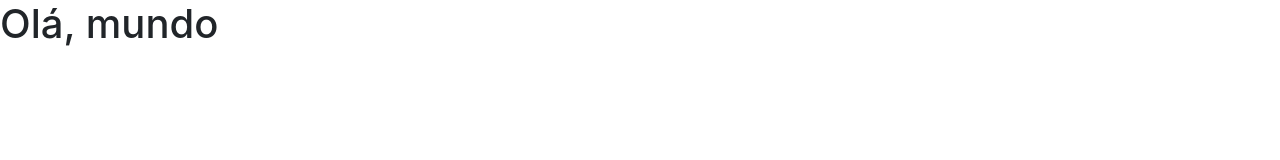
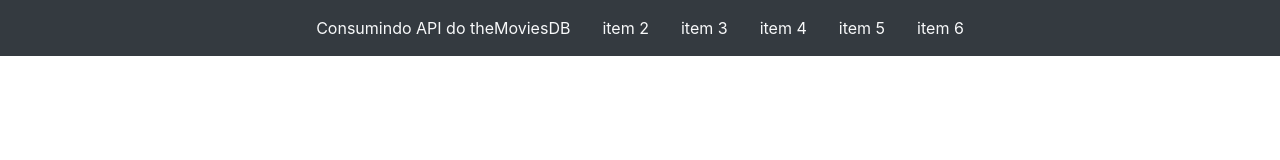
Before and after one commit to ValderramaCode/TestesWeb, a website built with webpack: page src/index.html in a window 1280 px wide. Built offline with nearby package versions, Linux system fonts and the light colour scheme; files whose address does not match are found by name.

Commit message:
Esta versão está funcional. Estável.

```diff
--- a/package.json
+++ b/package.json
@@ -23,8 +23,9 @@
     "copy-webpack-plugin": "^4.6.0",
     "css-loader": "^2.1.0",
     "file-loader": "^3.0.1",
-    "jQuery": "^1.7.4",
+    "jquery": "^3.3.1",
     "mini-css-extract-plugin": "^0.5.0",
+    "node-sass": "^4.11.0",
     "popper.js": "^1.14.7",
     "sass-loader": "^7.1.0",
     "webpack": "^4.29.1",
--- a/src/index.html
+++ b/src/index.html
@@ -4,14 +4,17 @@
     <meta charset="UTF-8">
     <meta name="viewport" content="width=device-width, initial-scale=1.0">
     <title>Document</title>
-    <!-- <link rel="stylesheet" href="estilo.css"> -->
-    <link rel="stylesheet" href="https://stackpath.bootstrapcdn.com/bootstrap/4.2.1/css/bootstrap.min.css" integrity="sha384-GJzZqFGwb1QTTN6wy59ffF1BuGJpLSa9DkKMp0DgiMDm4iYMj70gZWKYbI706tWS" crossorigin="anonymous">
+    <link rel="stylesheet" href="estilo.css">
 </head>
 <body>
-    <h1>Olá, mundo</h1>
-    <!-- <script src="app.js"></script> -->
-    <script src="https://code.jquery.com/jquery-3.3.1.slim.min.js" integrity="sha384-q8i/X+965DzO0rT7abK41JStQIAqVgRVzpbzo5smXKp4YfRvH+8abtTE1Pi6jizo" crossorigin="anonymous"></script>
-    <script src="https://cdnjs.cloudflare.com/ajax/libs/popper.js/1.14.6/umd/popper.min.js" integrity="sha384-wHAiFfRlMFy6i5SRaxvfOCifBUQy1xHdJ/yoi7FRNXMRBu5WHdZYu1hA6ZOblgut" crossorigin="anonymous"></script>
-    <script src="https://stackpath.bootstrapcdn.com/bootstrap/4.2.1/js/bootstrap.min.js" integrity="sha384-B0UglyR+jN6CkvvICOB2joaf5I4l3gm9GU6Hc1og6Ls7i6U/mkkaduKaBhlAXv9k" crossorigin="anonymous"></script>
+    <nav class="navbar bg-dark justify-content-center">
+        <a href="#" class="nav-link text-light">Consumindo API do theMoviesDB</a>
+        <a href="#" class="nav-link text-light">item 2</a>
+        <a href="#" class="nav-link text-light">item 3</a>
+        <a href="#" class="nav-link text-light">item 4</a>
+        <a href="#" class="nav-link text-light">item 5</a>
+        <a href="#" class="nav-link text-light">item 6</a>
+    </nav>
+    <script src="app.js"></script>
 </body>
 </html>
--- a/src/index.js
+++ b/src/index.js
@@ -1 +1,4 @@
-import 'bootstrap'
+
+import "jquery";
+
+import './scss/index.scss'
--- /dev/null
+++ b/src/scss/index.scss
@@ -0,0 +1,4 @@
+
+@import "~bootstrap/scss/bootstrap";
+
+@import "./custom.scss";
--- a/webpack.config.js
+++ b/webpack.config.js
@@ -19,6 +19,7 @@ module.exports = {
             {
                 test: /\.s?[ac]ss$/,
                 use:[
+                    miniCssExtractPlugin.loader,
                     'css-loader',
                     'sass-loader'
                 ]
```
Also changed, not shown: src/scss/custom.scss (added), 1 other file.
